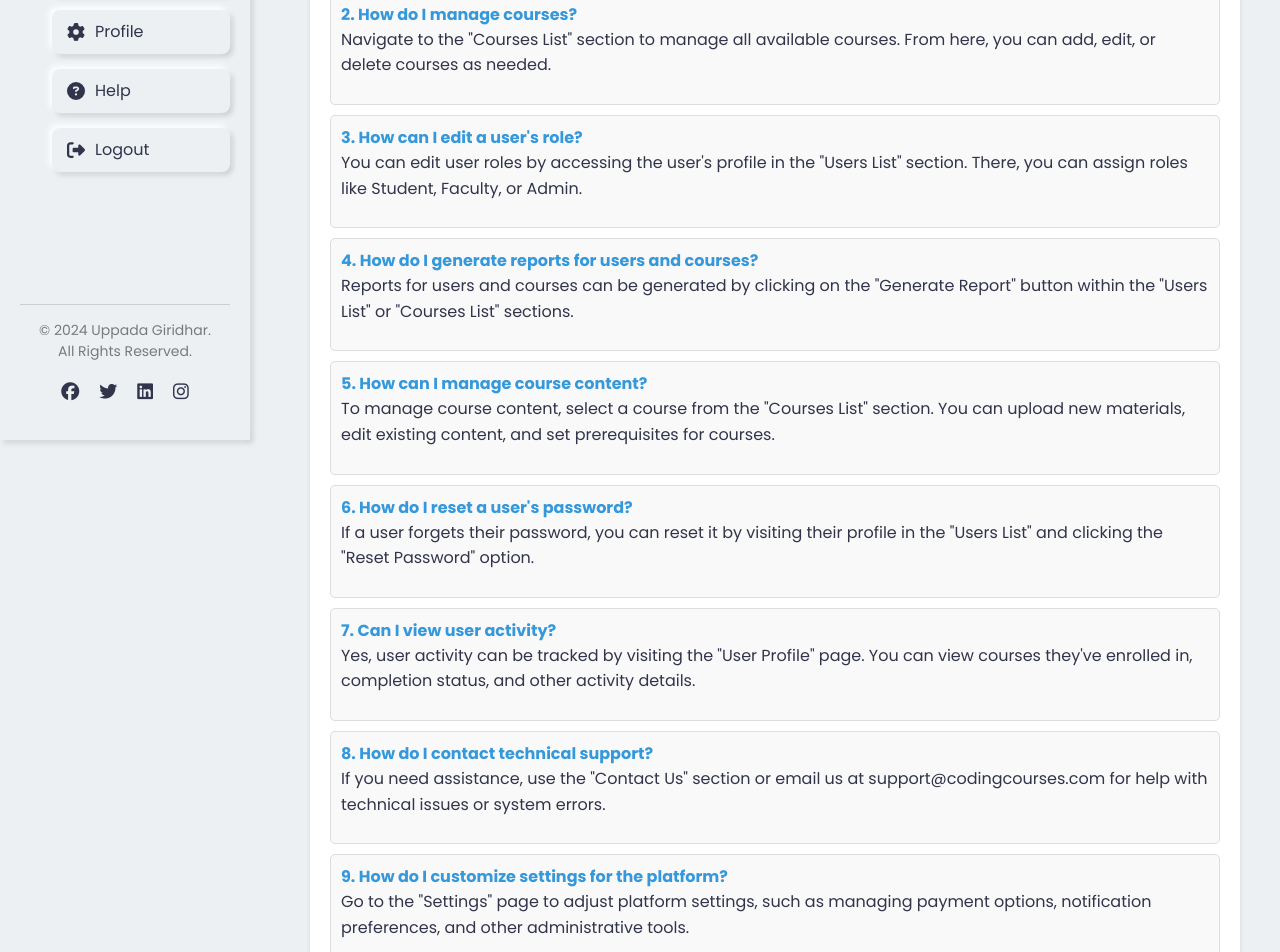
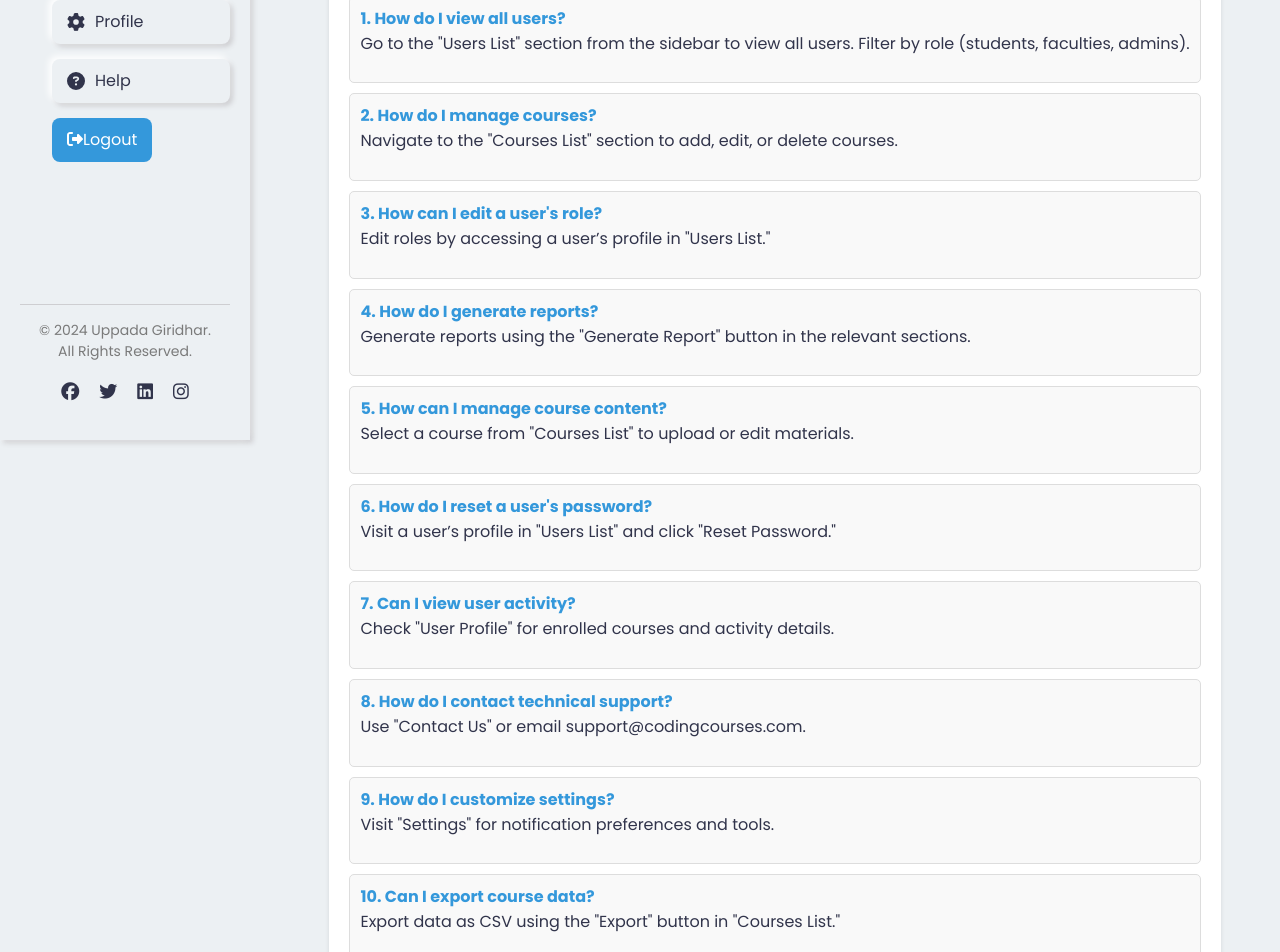
Before and after one commit to 2200032547-Giridhar/Course_Management_System_Frontend, a React (Create React App) app: page /help1/1 in a window 1280 px wide. Shown: the part 360-1312 px from the top of the page. Built offline with nearby package versions, Linux system fonts and the light colour scheme; no server answers; sample sign-in values are in the browser's storage.

Commit message:
Update Help1.js

```diff
--- a/src/Components/AdminPages/Help1.js
+++ b/src/Components/AdminPages/Help1.js
@@ -12,13 +12,13 @@ import {
 import "./Help1.css";
 
 function Help1() {
-  const [user, setUser] = useState(null); // For user details from local storage
-  const { id } = useParams(); // Access user ID from the URL
-  const [studentDetails, setStudentDetails] = useState({});
-  const [searchQuery, setSearchQuery] = useState(""); // Search functionality
+  const [user, setUser] = useState(null); // Stores user details from local storage
+  const { id } = useParams(); // Retrieves user ID from the URL
+  const [studentDetails, setStudentDetails] = useState({}); // Stores student details
+  const [searchQuery, setSearchQuery] = useState(""); // For search functionality
   const navigate = useNavigate();
 
-  // Fetch student details
+  // Fetch student details using the ID from URL
   useEffect(() => {
     const fetchStudentDetails = async () => {
       try {
@@ -27,7 +27,7 @@ function Help1() {
         );
         if (!response.ok) throw new Error("Failed to fetch student details.");
         const data = await response.json();
-        setStudentDetails(data);
+        setStudentDetails(data); // Set the fetched data to state
       } catch (error) {
         console.error("Error fetching student details:", error);
       }
@@ -36,24 +36,24 @@ function Help1() {
     if (id) fetchStudentDetails();
   }, [id]);
 
-  // Authenticate and redirect user
+  // Authenticate user and redirect to login if unauthenticated
   useEffect(() => {
     const storedUser = JSON.parse(localStorage.getItem("user"));
     if (storedUser) {
-      setUser(storedUser); // Set user info to state
+      setUser(storedUser); // Set user details to state
     } else {
-      navigate("/login"); // If no user, redirect to login page
+      navigate("/login"); // Redirect to login if no user data is found
     }
   }, [navigate]);
 
-  // Handle search input change
+  // Handle search bar input changes
   const handleSearchChange = (e) => {
     setSearchQuery(e.target.value);
   };
 
   // Logout functionality
   const handleLogout = () => {
-    localStorage.removeItem("user"); // Remove user from local storage
+    localStorage.removeItem("user"); // Remove user data from local storage
     navigate("/login"); // Redirect to login page
   };
 
@@ -96,10 +96,10 @@ function Help1() {
             </Link>
           </li>
           <li>
-    <Link to="/login">
+            <button onClick={handleLogout} className="logout-btn">
               <FontAwesomeIcon icon={faSignOutAlt} />
               <span>Logout</span>
-    </Link>
+            </button>
           </li>
         </ul>
         <footer>
@@ -153,7 +153,10 @@ function Help1() {
           <div className="username">
             {user && (
               <p>
-                Hello, <strong>{studentDetails.firstName} {studentDetails.lastName}</strong>
+                Hello,{" "}
+                <strong>
+                  {studentDetails.firstName} {studentDetails.lastName}
+                </strong>
               </p>
             )}
           </div>
@@ -170,81 +173,68 @@ function Help1() {
               <li>
                 <strong>1. How do I view all users?</strong>
                 <p>
-                  To view all users, go to the "Users List" section from the
-                  sidebar. You can filter users by role (students, faculties,
-                  admins).
+                  Go to the "Users List" section from the sidebar to view all
+                  users. Filter by role (students, faculties, admins).
                 </p>
               </li>
               <li>
                 <strong>2. How do I manage courses?</strong>
                 <p>
-                  Navigate to the "Courses List" section to manage all available
-                  courses. From here, you can add, edit, or delete courses as
-                  needed.
+                  Navigate to the "Courses List" section to add, edit, or delete
+                  courses.
                 </p>
               </li>
               <li>
                 <strong>3. How can I edit a user's role?</strong>
                 <p>
-                  You can edit user roles by accessing the user's profile in the
-                  "Users List" section. There, you can assign roles like
-                  Student, Faculty, or Admin.
+                  Edit roles by accessing a user’s profile in "Users List."
                 </p>
               </li>
               <li>
-                <strong>4. How do I generate reports for users and courses?</strong>
+                <strong>4. How do I generate reports?</strong>
                 <p>
-                  Reports for users and courses can be generated by clicking on
-                  the "Generate Report" button within the "Users List" or
-                  "Courses List" sections.
+                  Generate reports using the "Generate Report" button in the
+                  relevant sections.
                 </p>
               </li>
               <li>
                 <strong>5. How can I manage course content?</strong>
                 <p>
-                  To manage course content, select a course from the "Courses
-                  List" section. You can upload new materials, edit existing
-                  content, and set prerequisites for courses.
+                  Select a course from "Courses List" to upload or edit
+                  materials.
                 </p>
               </li>
               <li>
                 <strong>6. How do I reset a user's password?</strong>
                 <p>
-                  If a user forgets their password, you can reset it by visiting
-                  their profile in the "Users List" and clicking the "Reset
-                  Password" option.
+                  Visit a user’s profile in "Users List" and click "Reset
+                  Password."
                 </p>
               </li>
               <li>
                 <strong>7. Can I view user activity?</strong>
                 <p>
-                  Yes, user activity can be tracked by visiting the "User
-                  Profile" page. You can view courses they've enrolled in,
-                  completion status, and other activity details.
+                  Check "User Profile" for enrolled courses and activity
+                  details.
                 </p>
               </li>
               <li>
                 <strong>8. How do I contact technical support?</strong>
                 <p>
-                  If you need assistance, use the "Contact Us" section or email
-                  us at support@codingcourses.com for help with technical issues
-                  or system errors.
+                  Use "Contact Us" or email support@codingcourses.com.
                 </p>
               </li>
               <li>
-                <strong>9. How do I customize settings for the platform?</strong>
+                <strong>9. How do I customize settings?</strong>
                 <p>
-                  Go to the "Settings" page to adjust platform settings, such as
-                  managing payment options, notification preferences, and other
-                  administrative tools.
+                  Visit "Settings" for notification preferences and tools.
                 </p>
               </li>
               <li>
                 <strong>10. Can I export course data?</strong>
                 <p>
-                  Yes, you can export course data by clicking the "Export"
-                  button on the "Courses List" page. The data will be available
-                  in CSV format for further analysis.
+                  Export data as CSV using the "Export" button in "Courses
+                  List."
                 </p>
               </li>
             </ul>
```
Lines whose indentation alone changed are shown as unchanged.
